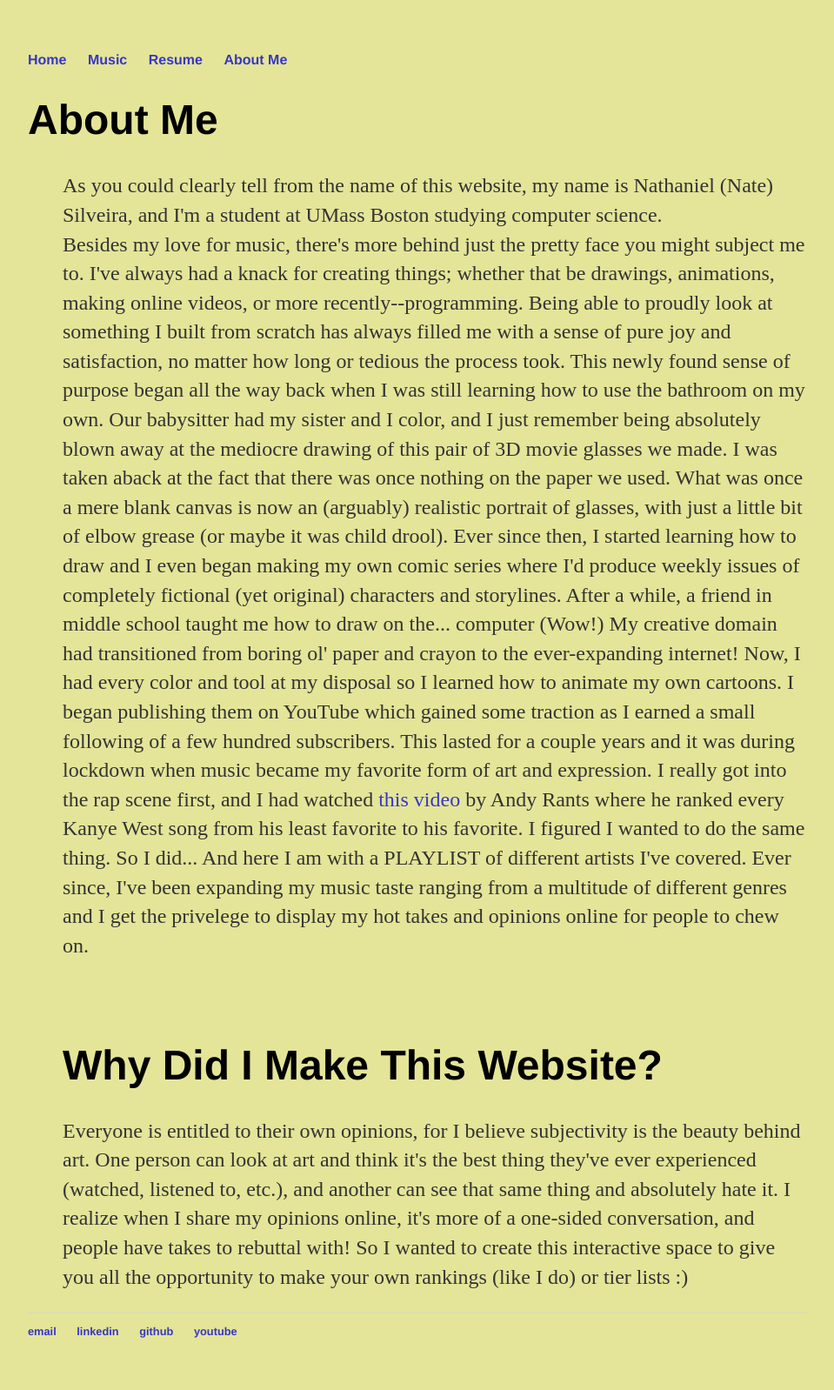
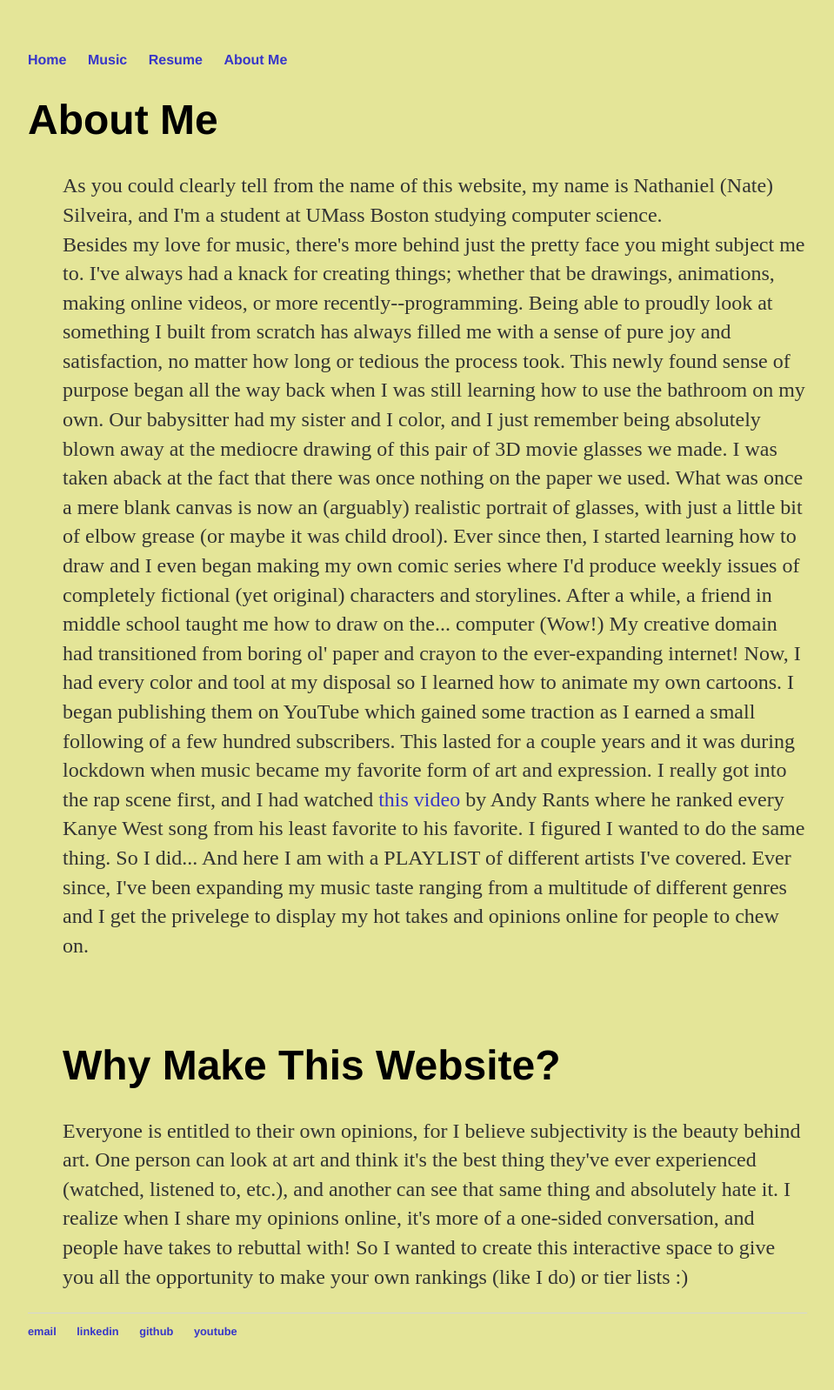
Before and after one commit to n8silveira/n8silveira.github.io, a Jekyll site: the page built from about/index.html, in a window 1280 px wide. Shown: the whole page at 87% size, without its empty margins (160-1119 px from the left). Built offline with Jekyll 4.4.1, drawn with Linux system fonts in a browser that asks for light colours.

Commit message:
Update index.html

```diff
--- a/about/index.html
+++ b/about/index.html
@@ -27,7 +27,7 @@ title: About Me
 			I've been expanding my music taste ranging from a multitude of different genres and I get the privelege to
 			display my hot takes and opinions online for people to chew on.</p><br><br>
 
-	<h1 id="aboutsection2">Why Did I Make This Website?</h1>
+	<h1 id="aboutsection2">Why Make This Website?</h1>
 		<p>Everyone is entitled to their own opinions, for I believe subjectivity is the beauty behind art. One person can look at
 			art and think it's the best thing they've ever experienced (watched, listened to, etc.), and another can see that same
 			thing and absolutely hate it. I realize when I share my opinions online, it's more of a one-sided conversation, and
```
